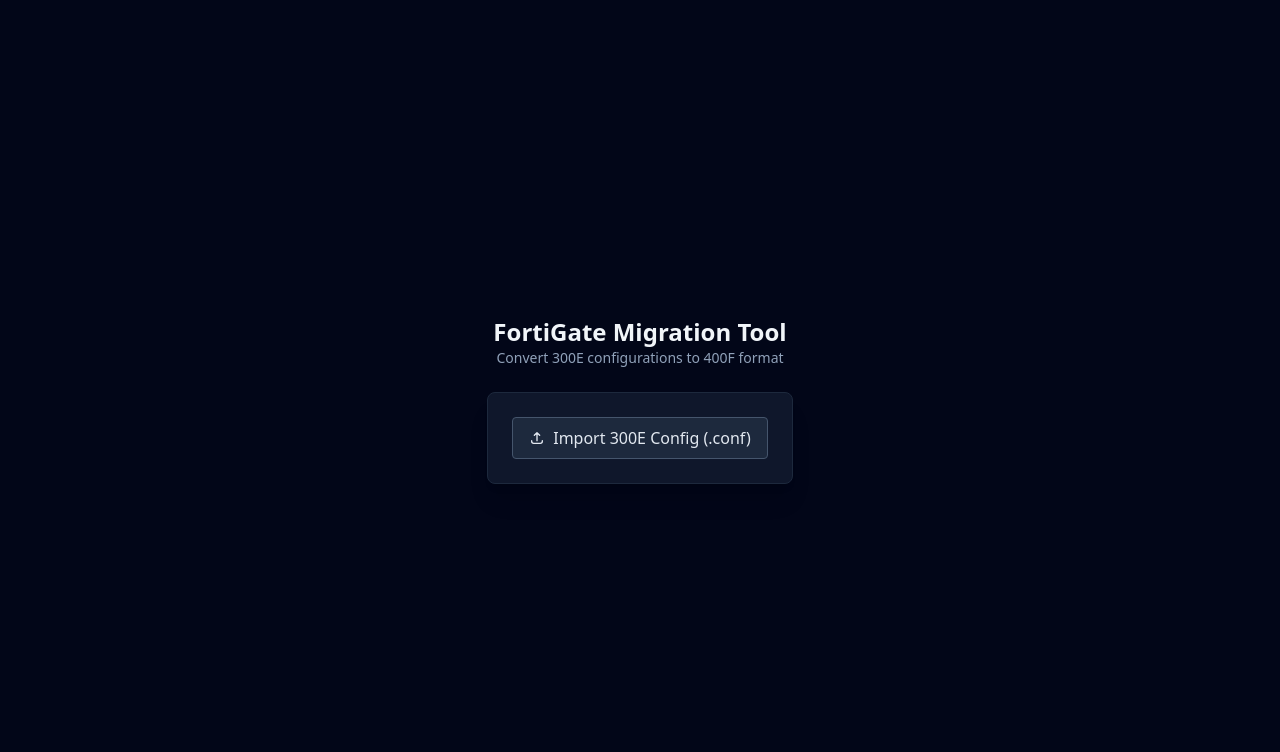
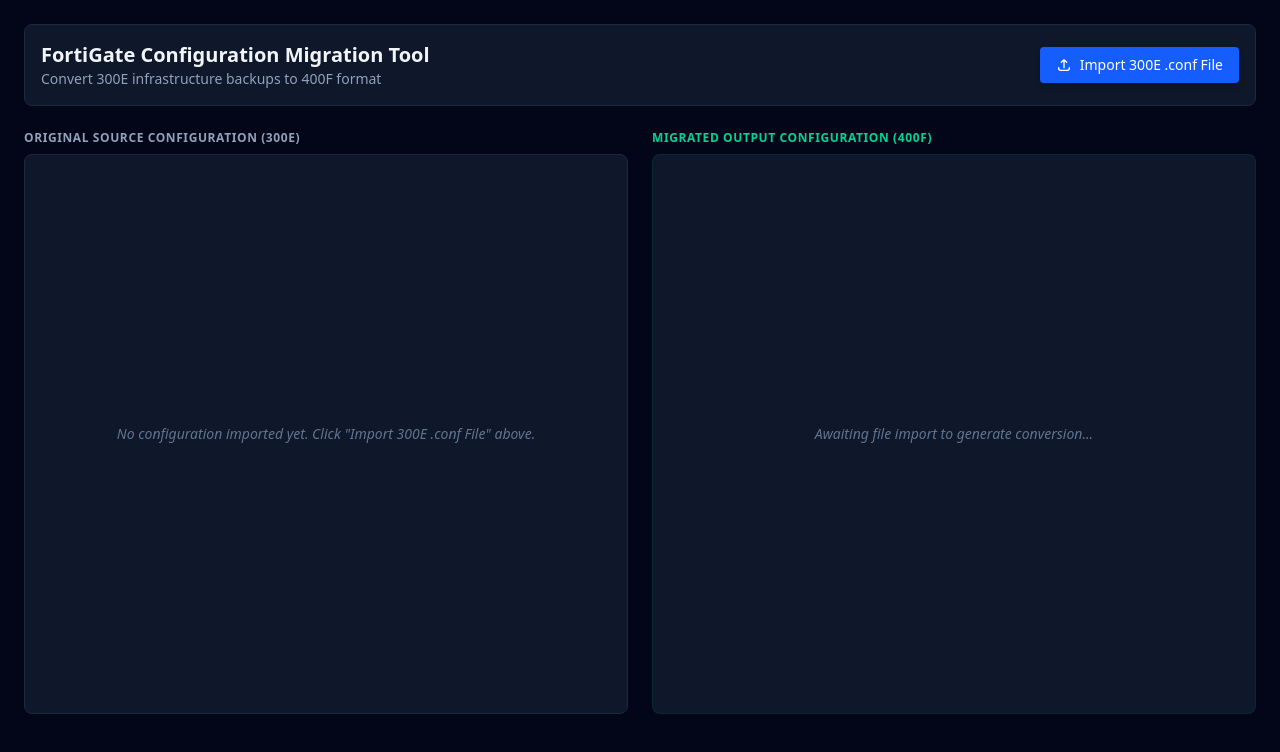
Before and after one commit to ml-stk/fortialign, a React (Vite) app: page / in a window 1280 px wide. Shown: the top 752 px of the page. Built offline with nearby package versions, Linux system fonts and the light colour scheme.

Commit message:
Enhance FortiGate Migration Tool UI and functionality
Updated the UI and functionality for the FortiGate Migration Tool, including improved file upload handling and display of original and migrated configurations.

```diff
--- a/src/App.tsx
+++ b/src/App.tsx
@@ -2,58 +2,101 @@
 import { parseFortiOS, migrate300Eto400F, compileFortiOS } from './utils/fortiEngine';
 
 export default function App() {
+  const [originalText, setOriginalText] = useState<string>('');
+  const [migratedText, setMigratedText] = useState<string>('');
   const [downloadUrl, setDownloadUrl] = useState<string | null>(null);
 
   const handleFileUpload = async (event: React.ChangeEvent<HTMLInputElement>) => {
     const file = event.target.files?.[0];
     if (!file) return;
 
-    // Read the file as text
+    // 1. Read the uploaded .conf file as text
     const rawText = await file.text();
+    setOriginalText(rawText);
 
-    // Run the engine
+    // 2. Run through the FortiGate AST Parser & Migration Engine
     const ast = parseFortiOS(rawText);
     const migratedAst = migrate300Eto400F(ast);
     const outputText = compileFortiOS(migratedAst);
 
-    // Create the new downloadable .conf file
+    // 3. Display migrated text and create download link
+    setMigratedText(outputText);
     const blob = new Blob([outputText], { type: 'text/plain' });
     setDownloadUrl(URL.createObjectURL(blob));
   };
 
   return (
-    <div className="min-h-screen bg-slate-950 text-slate-200 p-8 flex flex-col items-center justify-center gap-6">
-      <div className="text-center">
-        <h1 className="text-2xl font-bold text-slate-100">FortiGate Migration Tool</h1>
-        <p className="text-sm text-slate-400">Convert 300E configurations to 400F format</p>
+    <div className="min-h-screen bg-slate-950 text-slate-200 p-6 flex flex-col gap-6">
+
+      {/* Header & Controls */}
+      <header className="flex flex-col sm:flex-row justify-between items-center bg-slate-900 p-4 rounded-lg border border-slate-800 gap-4">
+        <div>
+          <h1 className="text-xl font-bold text-slate-100">FortiGate Configuration Migration Tool</h1>
+          <p className="text-sm text-slate-400">Convert 300E infrastructure backups to 400F format</p>
         </div>
 
-      <div className="flex gap-4 items-center bg-slate-900 p-6 rounded-lg border border-slate-800 shadow-xl">
-        {/* 1. The repurposed "Import" button */}
-        <label className="cursor-pointer flex items-center gap-2 px-4 py-2 bg-slate-800 hover:bg-slate-700 text-slate-200 rounded border border-slate-600 transition-colors">
-          <svg className="w-4 h-4" fill="none" stroke="currentColor" viewBox="0 0 24 24"><path strokeLinecap="round" strokeLinejoin="round" strokeWidth="2" d="M4 16v1a3 3 0 003 3h10a3 3 0 003-3v-1m-4-8l-4-4m0 0L8 8m4-4v12"></path></svg>
-          Import 300E Config (.conf)
-          {/* The actual file input is hidden, but clicking the label triggers it */}
+        <div className="flex gap-4 items-center">
+          {/* Explicit .conf file uploader (No JSON references) */}
+          <label className="cursor-pointer flex items-center gap-2 px-4 py-2 bg-blue-600 hover:bg-blue-500 text-white rounded transition-colors font-medium text-sm shadow-md">
+            <svg className="w-4 h-4" fill="none" stroke="currentColor" viewBox="0 0 24 24">
+              <path strokeLinecap="round" strokeLinejoin="round" strokeWidth="2" d="M4 16v1a3 3 0 003 3h10a3 3 0 003-3v-1m-4-8l-4-4m0 0L8 8m4-4v12"></path>
+            </svg>
+            Import 300E .conf File
             <input
               type="file"
-            accept=".conf"
+              accept=".conf, .txt"
               className="hidden"
               onChange={handleFileUpload}
             />
           </label>
 
-        {/* 2. The Download button (only appears after processing) */}
           {downloadUrl && (
             <a
               href={downloadUrl}
               download="fortigate-400F-migrated.conf"
-            className="flex items-center gap-2 px-4 py-2 bg-emerald-600 hover:bg-emerald-500 text-white rounded transition-colors font-medium"
+              className="flex items-center gap-2 px-4 py-2 bg-emerald-600 hover:bg-emerald-500 text-white rounded transition-colors font-medium text-sm shadow-md"
             >
-            <svg className="w-4 h-4" fill="none" stroke="currentColor" viewBox="0 0 24 24"><path strokeLinecap="round" strokeLinejoin="round" strokeWidth="2" d="M4 16v1a3 3 0 003 3h10a3 3 0 003-3v-1m-4-4l-4 4m0 0l-4-4m4 4V4"></path></svg>
-            Download 400F Config
+              <svg className="w-4 h-4" fill="none" stroke="currentColor" viewBox="0 0 24 24">
+                <path strokeLinecap="round" strokeLinejoin="round" strokeWidth="2" d="M4 16v1a3 3 0 003 3h10a3 3 0 003-3v-1m-4-4l-4 4m0 0l-4-4m4 4V4"></path>
+              </svg>
+              Download 400F .conf
             </a>
           )}
         </div>
+      </header>
+
+      {/* Side-by-Side Inspection Panels */}
+      <main className="flex-1 grid grid-cols-1 lg:grid-cols-2 gap-6 min-h-[600px]">
+
+        {/* Left: Original Source */}
+        <div className="flex flex-col gap-2">
+          <h2 className="text-xs font-semibold text-slate-400 uppercase tracking-wider">Original Source Configuration (300E)</h2>
+          <div className="flex-1 bg-slate-900 border border-slate-800 rounded-lg p-4 overflow-auto max-h-[70vh]">
+            {originalText ? (
+              <pre className="text-xs font-mono text-slate-300 whitespace-pre-wrap">{originalText}</pre>
+            ) : (
+              <div className="h-full flex items-center justify-center text-slate-500 italic text-sm">
+                No configuration imported yet. Click "Import 300E .conf File" above.
+              </div>
+            )}
+          </div>
+        </div>
+
+        {/* Right: Migrated Output */}
+        <div className="flex flex-col gap-2">
+          <h2 className="text-xs font-semibold text-emerald-400 uppercase tracking-wider">Migrated Output Configuration (400F)</h2>
+          <div className="flex-1 bg-slate-900 border border-emerald-900/30 rounded-lg p-4 overflow-auto max-h-[70vh]">
+            {migratedText ? (
+              <pre className="text-xs font-mono text-emerald-400 whitespace-pre-wrap">{migratedText}</pre>
+            ) : (
+              <div className="h-full flex items-center justify-center text-slate-500 italic text-sm">
+                Awaiting file import to generate conversion...
+              </div>
+            )}
+          </div>
+        </div>
+
+      </main>
     </div>
   );
 }
```
Lines whose indentation alone changed are shown as unchanged.
